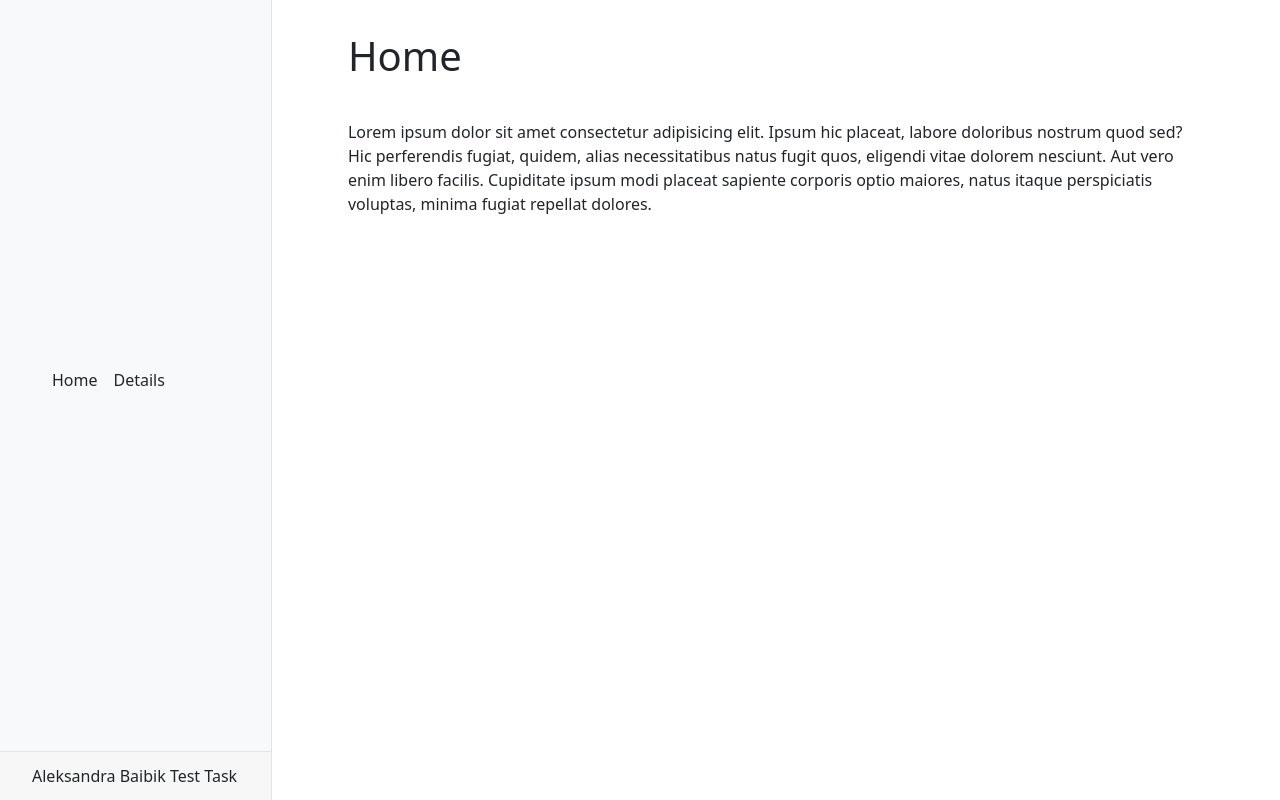
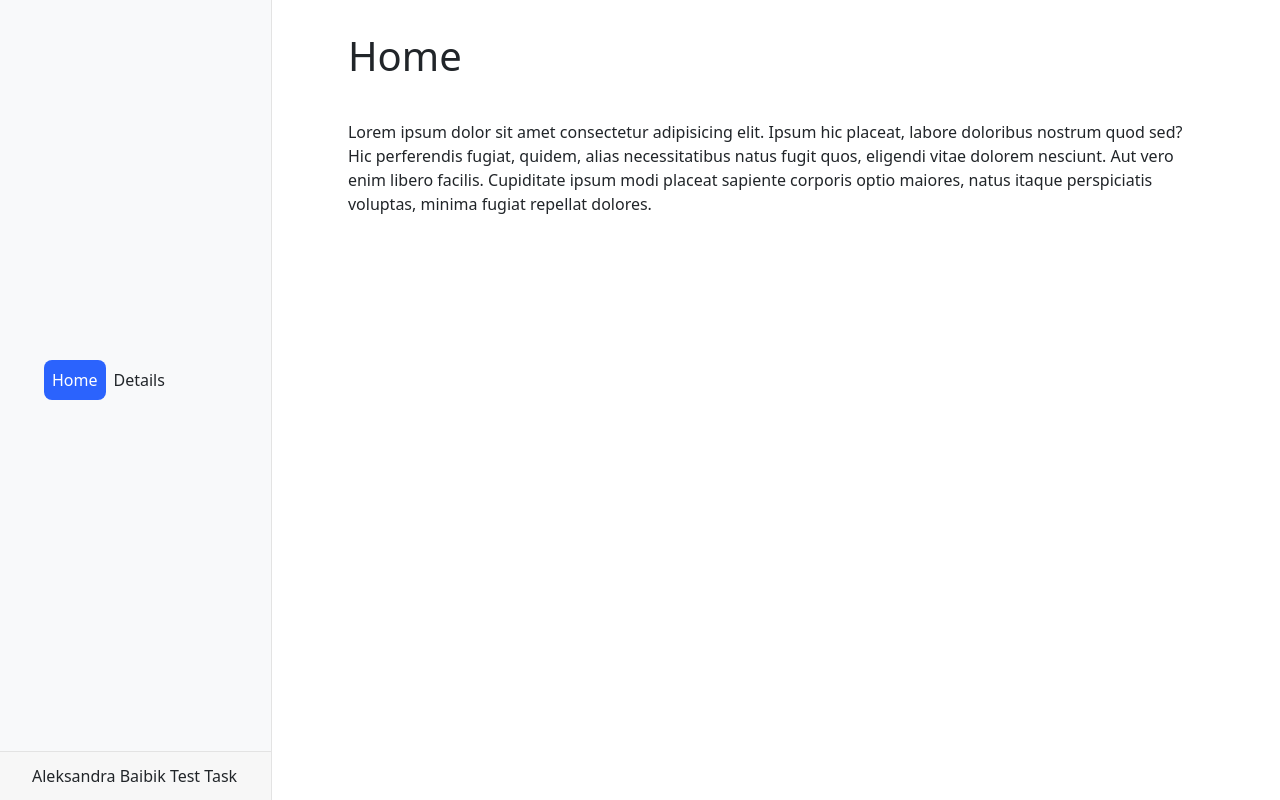
Before and after one commit to abaibik/baibik-binarystate-test-task, a React (Create React App) app: page / in a window 1280 px wide. Built offline with nearby package versions, Linux system fonts and the light colour scheme.

Commit message:
active link is shown

```diff
--- a/src/routes/root.jsx
+++ b/src/routes/root.jsx
@@ -1,12 +1,12 @@
 import Container from "react-bootstrap/Container";
 import Nav from "react-bootstrap/Nav";
 import Navbar from "react-bootstrap/Navbar";
-import { Link, Outlet } from "react-router-dom";
+import { Link, Outlet, useLocation } from "react-router-dom";
 
 export default function Root() {
-  const classNameGenerator = ({ isActive, isPending }) =>
-    isActive ? "active" : isPending ? "pending" : "";
-
+  const { pathname } = useLocation();
+  const homePath = "/";
+  const detailsPath = "/details";
   return (
     <>
       <div id="sidebar">
@@ -14,10 +14,14 @@ export default function Root() {
         <Navbar bg="light" variant="light">
           <Container>
             <Nav className="me-auto">
-              <Nav.Link as={Link} to={"/"}>
+              <Nav.Link active={pathname === homePath} as={Link} to={homePath}>
                 Home
               </Nav.Link>
-              <Nav.Link as={Link} to={"/details"}>
+              <Nav.Link
+                active={pathname === detailsPath}
+                as={Link}
+                to={detailsPath}
+              >
                 Details
               </Nav.Link>
             </Nav>
```
Also changed, not shown: 1 other file (tests, documents, lock files or other folders).
